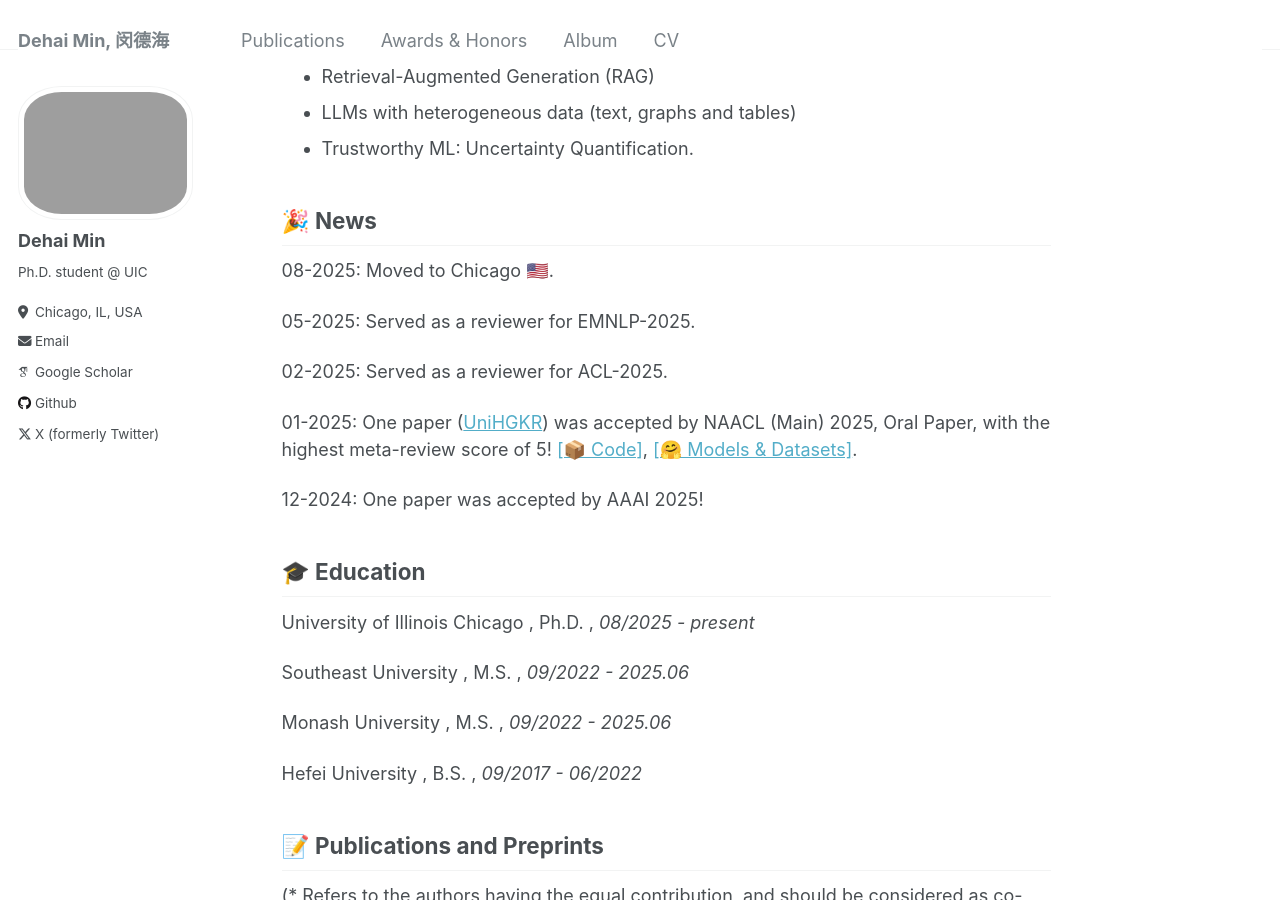
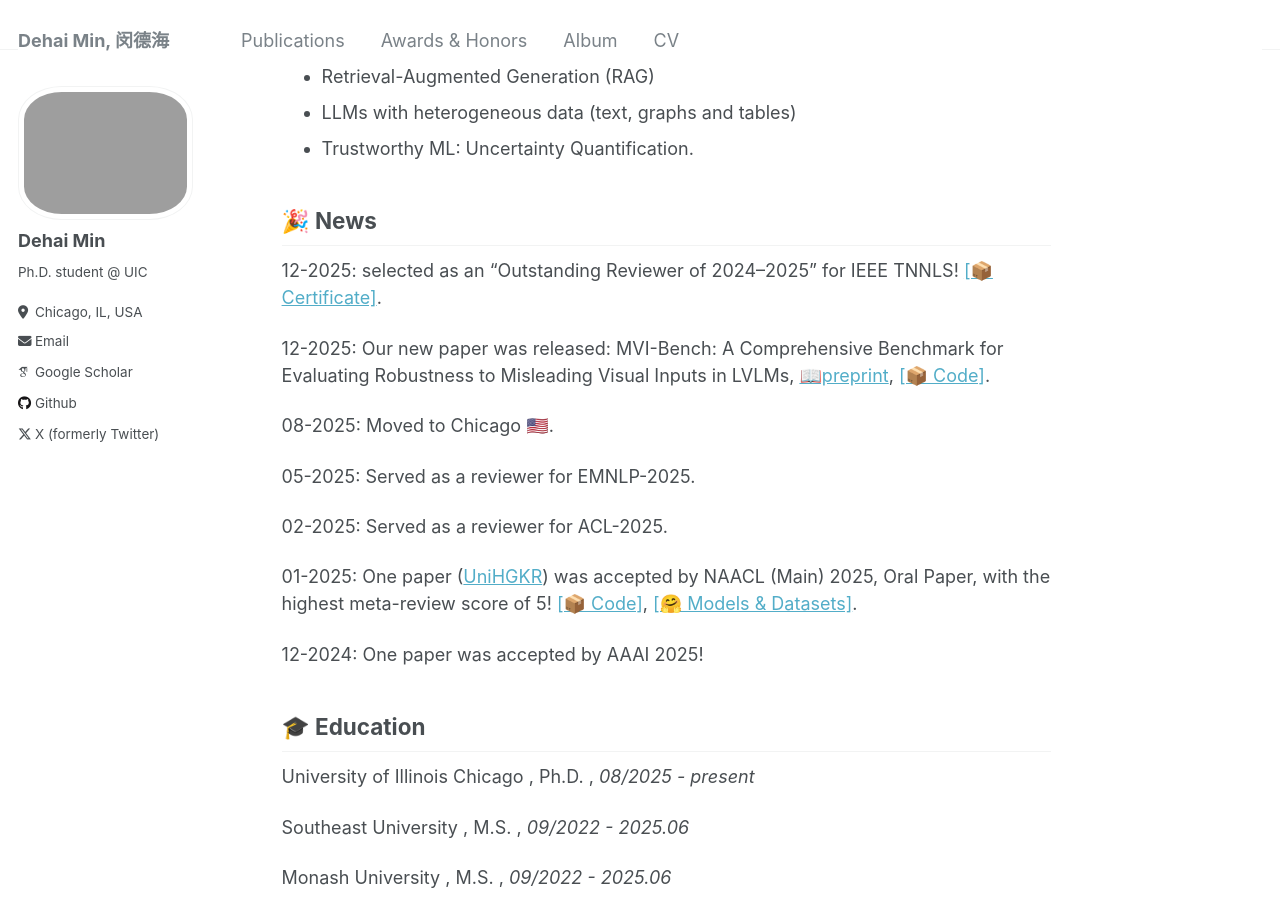
Before and after one commit to ZhishanQ/ZhishanQ.github.io, a Jekyll site: the page built from _pages/about.md, in a window 1280 px wide and 900 px high, scrolled down 301 px. Built offline with Jekyll 4.4.1, drawn with Linux system fonts in a browser that asks for light colours; some web fonts are replaced.

Commit message:
Commit 1: Add news items for IEEE TNNLS Outstanding Reviewer award and new MVI-Bench paper; add certificate PDF

```diff
--- a/_pages/about.md
+++ b/_pages/about.md
@@ -17,6 +17,10 @@ My research interests lie at:
 
 
 ## 🎉 News
+
+12-2025: selected as an “Outstanding Reviewer of 2024–2025” for IEEE TNNLS! [[📦 Certificate]](https://zhishanq.github.io/files/TNNLS_Outstanding_reviewer_Dehai_Min.pdf).
+
+12-2025: Our new paper was released: MVI-Bench: A Comprehensive Benchmark for Evaluating Robustness to Misleading Visual Inputs in LVLMs, [📖preprint](https://arxiv.org/abs/2511.14159), [[📦 Code]](https://github.com/chenyil6/MVI-Bench).
 
 08-2025: Moved to Chicago 🇺🇸.
 
```
Also changed, not shown: 1 other file.
